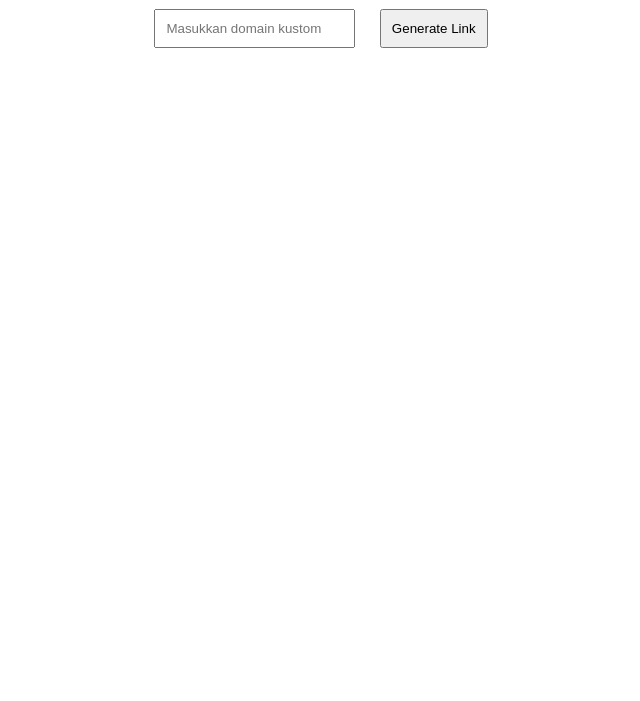
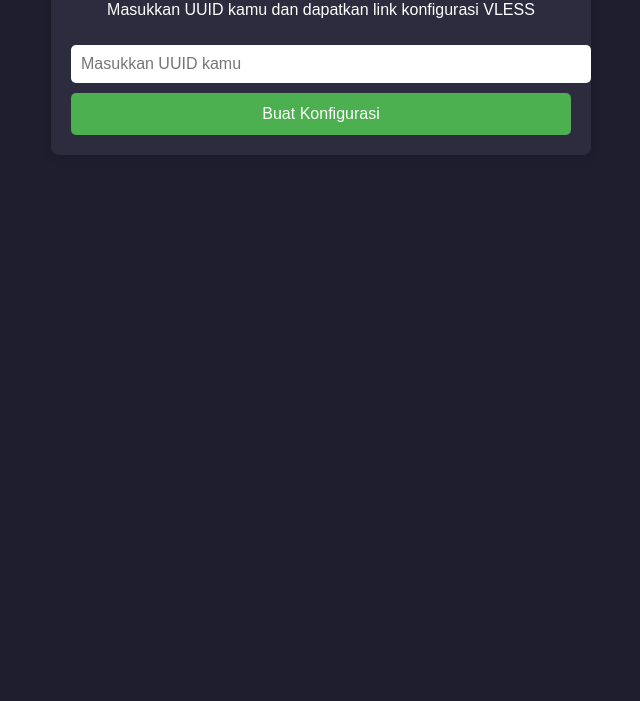
Before and after one commit to halluboys/payment, a plain HTML site: page index.html in a window 1280 px wide. Shown: the part 99-800 px from the top of the page, without its empty margins (319-959 px from the left). Drawn offline with Linux system fonts and the light colour scheme.

Commit message:
Update index.html

```diff
--- a/index.html
+++ b/index.html
@@ -3,41 +3,135 @@
 <head>
     <meta charset="UTF-8">
     <meta name="viewport" content="width=device-width, initial-scale=1.0">
-    <title>Kustom Domain VLESS</title>
+    <title>Konfigurasi VLESS</title>
+    <link rel="stylesheet" href="https://cdnjs.cloudflare.com/ajax/libs/font-awesome/6.4.2/css/all.min.css">
+    <script src="https://cdnjs.cloudflare.com/ajax/libs/qrcodejs/1.0.0/qrcode.min.js"></script>
     <style>
-        body { font-family: Arial, sans-serif; text-align: center; margin: 50px; }
-        input, button { padding: 10px; margin: 10px; }
-        #result { margin-top: 20px; }
+        body {
+            font-family: Arial, sans-serif;
+            background: #1e1e2f;
+            color: white;
+            text-align: center;
+            margin: 0;
+            padding: 20px;
+        }
+
+        .container {
+            max-width: 500px;
+            margin: auto;
+            background: #2c2c3e;
+            padding: 20px;
+            border-radius: 8px;
+            box-shadow: 0 0 10px rgba(0, 0, 0, 0.2);
+        }
+
+        h1 {
+            font-size: 24px;
+            margin-bottom: 10px;
+        }
+
+        input {
+            width: 100%;
+            padding: 10px;
+            margin-top: 10px;
+            border: none;
+            border-radius: 5px;
+            font-size: 16px;
+        }
+
+        button {
+            background: #4caf50;
+            color: white;
+            padding: 12px;
+            border: none;
+            width: 100%;
+            margin-top: 10px;
+            font-size: 16px;
+            cursor: pointer;
+            border-radius: 5px;
+            transition: 0.3s;
+        }
+
+        button:hover {
+            background: #45a049;
+        }
+
+        .result {
+            background: #333344;
+            padding: 10px;
+            margin-top: 15px;
+            border-radius: 5px;
+            word-wrap: break-word;
+            font-size: 14px;
+        }
+
+        .copy-btn {
+            background: #008cba;
+            margin-top: 10px;
+        }
+
+        .copy-btn:hover {
+            background: #0077a3;
+        }
+
+        .qr-container {
+            margin-top: 20px;
+        }
+
     </style>
 </head>
 <body>
 
-    <h2>Tambahkan Kustom Domain VLESS</h2>
-    <input type="text" id="domainInput" placeholder="Masukkan domain kustom">
-    <button onclick="generateVless()">Generate Link</button>
+    <div class="container">
+        <h1>Konfigurasi VLESS</h1>
+        <p>Masukkan UUID kamu dan dapatkan link konfigurasi VLESS</p>
 
-    <div id="result"></div>
+        <input type="text" id="uuidInput" placeholder="Masukkan UUID kamu" required>
+        <button onclick="generateConfig()">Buat Konfigurasi</button>
+
+        <div class="result" id="configOutput" style="display: none;"></div>
+        <button class="copy-btn" id="copyButton" style="display: none;" onclick="copyConfig()">Salin Link</button>
+
+        <div class="qr-container" id="qrCodeContainer" style="display: none;">
+            <h3>Scan QR Code</h3>
+            <div id="qrcode"></div>
+        </div>
+    </div>
 
     <script>
-        function generateVless() {
-            let domain = document.getElementById("domainInput").value.trim();
-            if (!domain) {
-                alert("Masukkan domain kustom!");
+        function generateConfig() {
+            const uuid = document.getElementById("uuidInput").value.trim();
+            const host = "indonesia.abihuy.workers.dev"; // Ganti dengan host asli kamu
+            const path = "/?ed=2048";
+            const configURL = `vless://${uuid}@${host}:443?encryption=none&security=tls&sni=${host}&fp=randomized&type=ws&host=${host}&path=${path}`;
+
+            if (uuid.length < 10) {
+                alert("Masukkan UUID yang valid!");
                 return;
             }
 
-            let workerURL = "https://indonesia.abihuy.workers.dev/"; // Ganti dengan URL Cloudflare Worker
-            let apiURL = `${workerURL}/?domain=${domain}`;
+            // Tampilkan hasil
+            document.getElementById("configOutput").innerHTML = `<strong>Konfigurasi VLESS:</strong><br> ${configURL}`;
+            document.getElementById("configOutput").style.display = "block";
+            document.getElementById("copyButton").style.display = "block";
+            document.getElementById("qrCodeContainer").style.display = "block";
 
-            fetch(apiURL)
-                .then(response => response.json())
-                .then(data => {
-                    document.getElementById("result").innerHTML = `
-                        <p><strong>VLESS Link:</strong></p>
-                        <textarea readonly rows="3" cols="50">${data.vless}</textarea>
-                    `;
-                })
-                .catch(error => console.error("Error:", error));
+            // Generate QR Code
+            document.getElementById("qrcode").innerHTML = "";
+            new QRCode(document.getElementById("qrcode"), {
+                text: configURL,
+                width: 180,
+                height: 180
+            });
+        }
+
+        function copyConfig() {
+            const text = document.getElementById("configOutput").innerText.replace("Konfigurasi VLESS:\n", "");
+            navigator.clipboard.writeText(text).then(() => {
+                alert("Link konfigurasi berhasil disalin!");
+            }).catch(err => {
+                console.error("Gagal menyalin: ", err);
+            });
         }
     </script>
 
```
